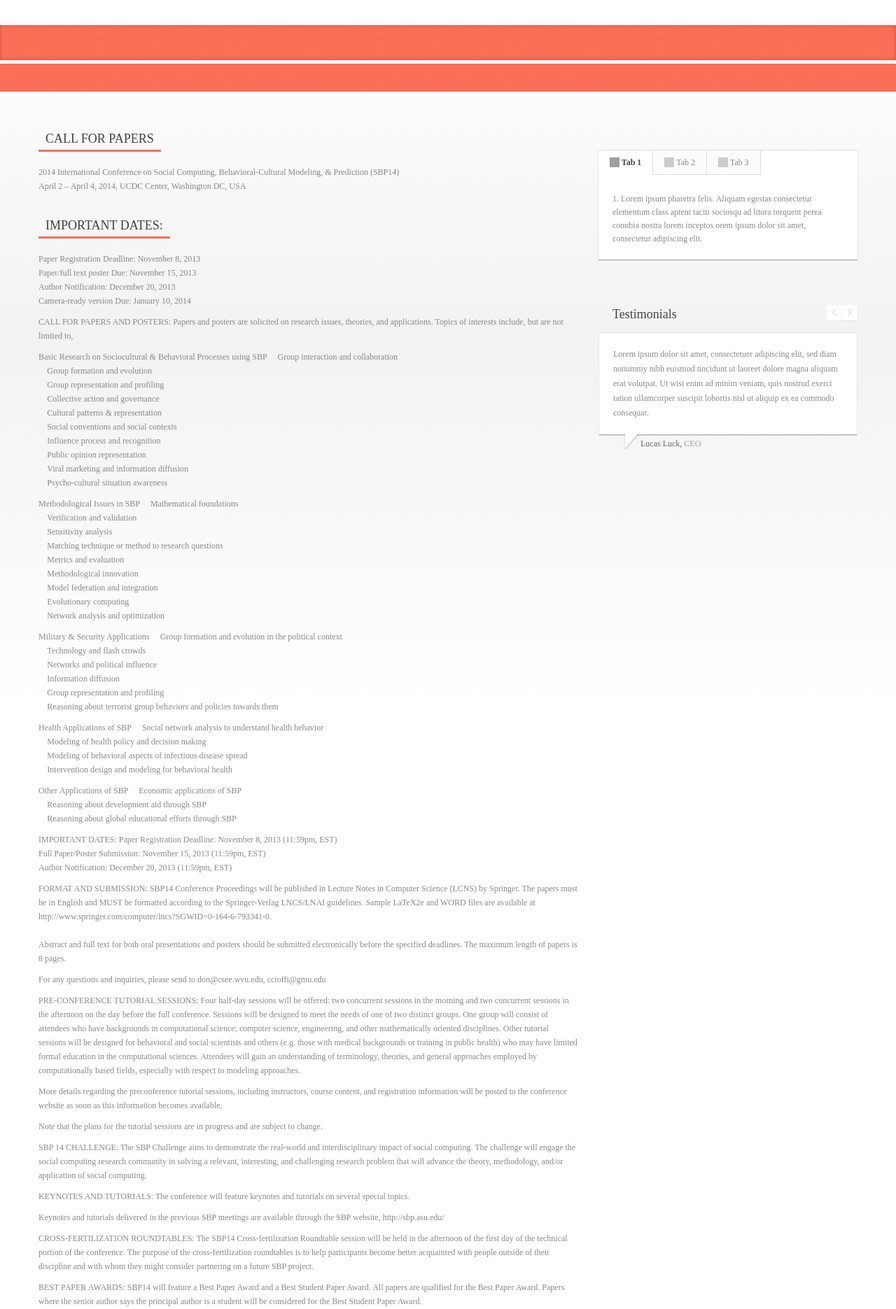
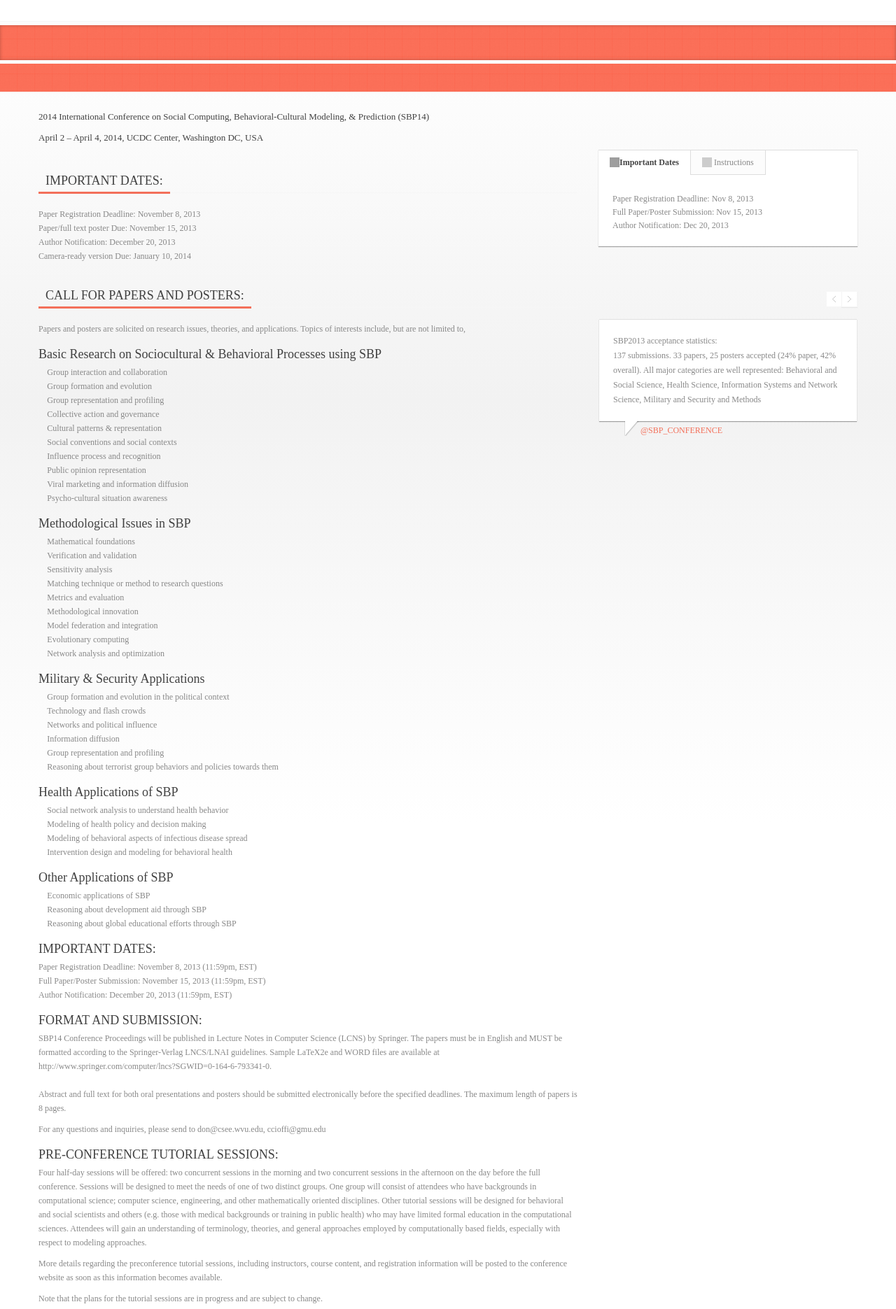
Before and after one commit to sbp-conference/sbp-2014, a Python web app: template templates/base/cfp.html in a window 1280 px wide. Shown: the part 100-1971 px from the top of the page at 70% size. Run offline with Jinja, Linux system fonts and the light colour scheme; the template is opened without the code that fills it, so the values that code supplies are empty; some libraries are stand-ins or nearby versions; some web fonts are replaced; grey boxes are pictures that could not be loaded.

Commit message:
update cfp formatting

```diff
--- a/pages/views.py
+++ b/pages/views.py
@@ -17,7 +17,7 @@ def about(request, **kwargs):
     return render_to_response("base/page.html", context, RequestContext(request))
 
 def cfp(request, **kwargs):
-    context = { 'page_title': 'Call for Proposals',
+    context = { 'page_title': 'Call for Papers',
                 'name': 'home',
                 'fonts': ''}
     return render_to_response("base/cfp.html", context, RequestContext(request))
--- a/templates/base/cfp.html
+++ b/templates/base/cfp.html
@@ -38,12 +38,11 @@
 
                     <!-- start: About Us -->
                     <div id="about">
-                        <div class="title"><h3>CALL FOR PAPERS</h3></div>
-                            <p>
+                        <h4>
             2014 International Conference on
             Social Computing, Behavioral-Cultural Modeling, & Prediction (SBP14)<br />
             April 2 – April 4, 2014, UCDC Center,  Washington DC, USA
-                        </p>
+                        </h4>
                         <p>
 <div class="title"><h3>IMPORTANT DATES:</h3></div>
 Paper Registration Deadline:  November 8, 2013<br />
@@ -51,13 +50,13 @@ Paper/full text poster Due:  November 15, 2013<br />
 Author Notification:  December 20, 2013<br />
 Camera-ready version Due:  January 10, 2014
                         </p>
+
+                        <div class="title"><h3>CALL FOR PAPERS AND POSTERS:</h3></div>
                           <p>
-CALL FOR PAPERS AND POSTERS:
-Papers and posters are solicited on research issues, theories, and applications. Topics
-of interests include, but are not limited to,
+Papers and posters are solicited on research issues, theories, and applications. Topics of interests include, but are not limited to,
 </p>
                         <p>
-Basic Research on Sociocultural & Behavioral Processes using SBP
+<h3>Basic Research on Sociocultural & Behavioral Processes using SBP</h3>
  Group interaction and collaboration<br />
  Group formation and evolution<br />
  Group representation and profiling<br />
@@ -70,7 +69,7 @@ Basic Research on Sociocultural & Behavioral Processes using SBP
  Psycho-cultural situation awareness<br />
 </p>
                         <p>
-Methodological Issues in SBP
+<h3>Methodological Issues in SBP</h3>
  Mathematical foundations<br />
  Verification and validation<br />
  Sensitivity analysis<br />
@@ -82,7 +81,7 @@ Methodological Issues in SBP
  Network analysis and optimization
 </p>
                         <p>
-Military & Security Applications
+<h3>Military & Security Applications</h3>
  Group formation and evolution in the political context<br />
  Technology and flash crowds<br />
  Networks and political influence<br />
@@ -91,28 +90,28 @@ Military & Security Applications
  Reasoning about terrorist group behaviors and policies towards them<br />
 </p>
                         <p>
-Health Applications of SBP
+<h3>Health Applications of SBP</h3>
  Social network analysis to understand health behavior<br />
  Modeling of health policy and decision making<br />
  Modeling of behavioral aspects of infectious disease spread<br />
  Intervention design and modeling for behavioral health<br />
 </p>
                         <p>
-Other Applications of SBP
+<h3>Other Applications of SBP</h3>
  Economic applications of SBP<br />
  Reasoning about development aid through SBP<br />
  Reasoning about global educational efforts through SBP<br />
 
                         </p>
                         <p>
-IMPORTANT DATES:
+<h3>IMPORTANT DATES:</h3>
 Paper Registration Deadline:       November 8, 2013 (11:59pm, EST)<br />
 Full Paper/Poster Submission:     November 15, 2013 (11:59pm, EST)<br />
 Author Notification:                    December 20, 2013 (11:59pm, EST)
 
                         </p>
                         <p>
-FORMAT AND SUBMISSION:
+<h3>FORMAT AND SUBMISSION:</h3>
 SBP14 Conference Proceedings will be published in Lecture Notes in Computer Science (LCNS) by Springer. The papers must be in English and MUST be formatted according to the Springer-Verlag LNCS/LNAI guidelines. Sample LaTeX2e and WORD files are available at
 
 http://www.springer.com/computer/lncs?SGWID=0-164-6-793341-0.
@@ -123,92 +122,54 @@ Abstract and full text for both oral presentations and posters should be submitt
 
 For any questions and inquiries, please send to
 don@csee.wvu.edu, ccioffi@gmu.edu
-
                         </p>
                         <p>
-PRE-CONFERENCE  TUTORIAL SESSIONS:
-Four half-day sessions will be offered: two concurrent sessions in the morning and two
-concurrent sessions in the afternoon on the day before the full conference. Sessions
-will be designed to meet the needs of one of two distinct groups. One group will consist
-of attendees who have backgrounds in computational science; computer science,
-engineering, and other mathematically oriented disciplines. Other tutorial sessions will be
-designed for behavioral and social scientists and others
-(e.g. those with medical backgrounds or training in public health) who may have limited
-formal education in the computational sciences. Attendees will gain an understanding of
-terminology, theories, and general approaches employed by computationally based fields,
+<h3>PRE-CONFERENCE  TUTORIAL SESSIONS:</h3>
+Four half-day sessions will be offered: two concurrent sessions in the morning and two concurrent sessions in the afternoon on the day before the full conference. Sessions will be designed to meet the needs of one of two distinct groups. One group will consist of attendees who have backgrounds in computational science; computer science, engineering, and other mathematically oriented disciplines. Other tutorial sessions will be designed for behavioral and social scientists and others (e.g. those with medical backgrounds or training in public health) who may have limited formal education in the computational sciences. Attendees will gain an understanding of terminology, theories, and general approaches employed by computationally based fields,
 especially with respect to modeling approaches.
                         </p>
                         <p>
-More details regarding the preconference tutorial
-sessions, including instructors, course content, and registration information will be
-posted to the conference website as soon as this information becomes available.
+More details regarding the preconference tutorial sessions, including instructors, course content, and registration information will be posted to the conference website as soon as this information becomes available.
                         </p>
                         <p>
 Note that the plans for the tutorial sessions are in progress and are subject to change.
                         </p>
                         <p>
-
-SBP 14 CHALLENGE:
+<h3>SBP 14 CHALLENGE:</h3>
 The SBP Challenge aims to demonstrate the real-world and interdisciplinary impact of social computing. The challenge will engage the social computing research community in solving a relevant, interesting, and challenging research problem that will advance the theory, methodology, and/or application of social computing.
                         </p>
                         <p>
-KEYNOTES AND TUTORIALS:
+<h3>KEYNOTES AND TUTORIALS:</h3>
 The conference will feature keynotes and tutorials on several special topics.
                         </p>
                         <p>
 
-Keynotes and tutorials delivered in the previous SBP meetings are available through the SBP website,
-http://sbp.asu.edu/
+Keynotes and tutorials delivered in the previous SBP meetings are available through the SBP website, http://sbp.asu.edu/
                         </p>
                         <p>
 
-CROSS-FERTILIZATION ROUNDTABLES:
-The SBP14 Cross-fertilization Roundtable session will be held in the afternoon of the
-first day of the technical portion of the conference. The purpose of the
-cross-fertilization roundtables is to help participants become better acquainted with
-people outside of their discipline and with whom they might consider partnering on a
-future SBP project.
+<h3>CROSS-FERTILIZATION ROUNDTABLES:</h3>
+The SBP14 Cross-fertilization Roundtable session will be held in the afternoon of the first day of the technical portion of the conference. The purpose of the
+cross-fertilization roundtables is to help participants become better acquainted with people outside of their discipline and with whom they might consider partnering on a future SBP project.
                         </p>
                         <p>
-BEST PAPER AWARDS:
-SBP14 will feature a Best Paper Award and a Best Student Paper Award.  All papers are
-qualified for the Best Paper Award. Papers where the senior author says the principal
-author is a student will be considered for the Best Student Paper Award.
+<h3>BEST PAPER AWARDS:</h3>
+SBP14 will feature a Best Paper Award and a Best Student Paper Award.  All papers are qualified for the Best Paper Award. Papers where the senior author says the principal author is a student will be considered for the Best Student Paper Award.
                         </p>
                         <p>
-HOTEL AND LOGISTICS:
+<h3>HOTEL AND LOGISTICS:</h3>
 Information on hotel and logistics will be provided at the conference website as it becomes available.
 </p>
                         <p>
 
-TRAVEL SCHOLARSHIPS:
-It is anticipated that a limited number travel scholarships will be available on a
-competitive basis. Additional information will be provided on the SBP Conference website
-as it becomes available.
+<h3>TRAVEL SCHOLARSHIPS:</h3>
+It is anticipated that a limited number travel scholarships will be available on a competitive basis. Additional information will be provided on the SBP Conference website as it becomes available.
 
 </p>
 
                         </p>
                     </div>
                     <!-- end: About Us -->
-
-                    <!-- start: History -->
-                    <!--div id="history">
-                        <div class="title"><h3>History</h3></div>
-                        <p>
-                            <span class="dropcap">P</span>Lorem ipsum dolor sit amet, consectetuer adipiscing elit, sed diam nonummy nibh euismod tincidunt ut laoreet dolore magna aliquam erat volutpat. Ut wisi enim ad minim veniam, quis nostrud exerci tation ullamcorper suscipit lobortis nisl ut aliquip ex ea commodo consequat. Duis autem vel eum iriure dolor in hendrerit in vulputate velit esse molestie consequat, vel illum dolore eu feugiat nulla facilisis at vero eros et accumsan et iusto odio dignissim qui blandit praesent luptatum zzril delenit augue duis dolore te feugait nulla facilisi.
-                        </p>
-                        <p>
-                            <span class="dropcap color">P</span>Lorem ipsum dolor sit amet, consectetuer adipiscing elit, sed diam nonummy nibh euismod tincidunt ut laoreet dolore magna aliquam erat volutpat. Ut wisi enim ad minim veniam, quis nostrud exerci tation ullamcorper suscipit lobortis nisl ut aliquip ex ea commodo consequat. Duis autem vel eum iriure dolor in hendrerit in vulputate velit esse molestie consequat, vel illum dolore eu feugiat nulla facilisis at vero eros et accumsan et iusto odio dignissim qui blandit praesent luptatum zzril delenit augue duis dolore te feugait nulla facilisi.
-                        </p>
-                        <p>
-                            <span class="dropcap dark">P</span>Lorem ipsum dolor sit amet, consectetuer adipiscing elit, sed diam nonummy nibh euismod tincidunt ut laoreet dolore magna aliquam erat volutpat. Ut wisi enim ad minim veniam, quis nostrud exerci tation ullamcorper suscipit lobortis nisl ut aliquip ex ea commodo consequat. Duis autem vel eum iriure dolor in hendrerit in vulputate velit esse molestie consequat, vel illum dolore eu feugiat nulla facilisis at vero eros et accumsan et iusto odio dignissim qui blandit praesent luptatum zzril delenit augue duis dolore te feugait nulla facilisi.
-                        </p>
-                        <p>
-                            Lorem ipsum dolor sit amet, consectetuer adipiscing elit, sed diam nonummy nibh euismod tincidunt ut laoreet dolore magna aliquam erat volutpat. Ut wisi enim ad minim veniam, quis nostrud exerci tation ullamcorper suscipit lobortis nisl ut aliquip ex ea commodo consequat. Duis autem vel eum iriure dolor in hendrerit in vulputate velit esse molestie consequat, vel illum dolore eu feugiat nulla facilisis at vero eros et accumsan et iusto odio dignissim qui blandit praesent luptatum zzril delenit augue duis dolore te feugait nulla facilisi.
-                        </p>
-                    </div>
-                    <!-- end: History -->
 
                 </div>
 
@@ -243,15 +204,16 @@ as it becomes available.
 
                         <!-- start: Tabs -->
                         <ul class="tabs-nav">
-                            <li class="active"><a href="#tab1"><i class="mini-ico-glass"></i> Tab 1</a></li>
-                            <li><a href="#tab2"><i class="mini-ico-list"></i> Tab 2</a></li>
-                            <li><a href="#tab3"><i class="mini-ico-pencil"></i> Tab 3</a></li>
+                            <li class="active"><a href="#tab1"><i class="mini-ico-glass"></i>Important Dates</a></li>
+                            <li><a href="#tab2"><i class="mini-ico-list"></i> Instructions</a></li>
                         </ul>
 
                         <div class="tabs-container">
-                            <div class="tab-content" id="tab1" style="display: block;">1. Lorem ipsum pharetra felis. Aliquam egestas consectetur elementum class aptent taciti sociosqu ad litora torquent perea conubia nostra lorem inceptos orem ipsum dolor sit amet, consectetur adipiscing elit.</div>
-                            <div class="tab-content" id="tab2" style="display: none;">2. Lorem ipsum pharetra felis. Aliquam egestas consectetur elementum class aptent taciti sociosqu ad litora torquent perea conubia nostra lorem inceptos orem ipsum dolor sit amet, consectetur adipiscing elit.</div>
-                            <div class="tab-content" id="tab3" style="display: none;">3. Lorem ipsum pharetra felis. Aliquam egestas consectetur elementum class aptent taciti sociosqu ad litora torquent perea conubia nostra lorem inceptos orem ipsum dolor sit amet, consectetur adipiscing elit.</div>
+                            <div class="tab-content" id="tab1" style="display: block;">
+Paper Registration Deadline: Nov 8, 2013<br />
+Full Paper/Poster Submission: Nov 15, 2013<br />
+Author Notification: Dec 20, 2013</div>
+                            <div class="tab-content" id="tab2" style="display: none;">Submission instructions will be available soon.</div>
                         </div>
                         <!-- end: Tabs -->
 
@@ -261,34 +223,24 @@ as it becomes available.
 
                         <div class="testimonial-container">
 
-                            <div class="title-out"><h3>Testimonials</h3></div>
+                            <div class="title-out"><h3>&nbsp;</h3></div>
 
                                 <div class="testimonials-carousel" data-autorotate="3000" role="application" style="overflow: hidden; width: 100%;" aria-live="polite"> <a href="#carousel-1-0" class="mr-rotato-next"></a> <a href="#carousel-1-0" class="mr-rotato-prev"></a>
 
                                     <ul class="carousel" id="carousel-1-0" aria-activedescendant="carousel-1-0-slide2" style="margin-left: -200%; float: left; width: 400%; -webkit-transition: margin-left 0.3s ease; transition: margin-left 0.3s ease;">
 
                                         <li class="testimonial" role="tabpanel document" id="carousel-1-0-slide0" aria-hidden="true" style="float: left; width: 25%;">
-                                            <div class="testimonials">Lorem ipsum dolor sit amet, consectetuer adipiscing elit, sed diam nonummy nibh euismod tincidunt ut laoreet dolore magna aliquam erat volutpat. Ut wisi enim ad minim veniam, quis nostrud exerci tation ullamcorper suscipit lobortis nisl ut aliquip ex ea commodo consequat.</div>
+                                            <div class="testimonials">SBP2013 acceptance statistics:<br />
+137 submissions. 33 papers, 25 posters accepted (24% paper, 42% overall).
+All major categories are well represented: Behavioral and Social Science, Health Science, Information Systems and Network Science, Military and Security and Methods</div>
                                             <div class="testimonials-bg"></div>
-                                            <div class="testimonials-author">Lucas Luck, <span>CEO</span></div>
+                                            <div class="testimonials-author"><span></span><a href="https://twitter.com/SBP_Conference/status/290879842977722368">@SBP_CONFERENCE</a></div>
                                         </li>
 
                                         <li class="testimonial" role="tabpanel document" id="carousel-1-0-slide1" aria-hidden="true" style="float: left; width: 25%;">
-                                            <div class="testimonials">Lorem ipsum dolor sit amet, consectetuer adipiscing elit, sed diam nonummy nibh euismod tincidunt ut laoreet dolore magna aliquam erat volutpat. Ut wisi enim ad minim veniam, quis nostrud exerci tation ullamcorper suscipit lobortis nisl ut aliquip ex ea commodo consequat.</div>
+                                            <div class="testimonials">&nbsp;</div>
                                             <div class="testimonials-bg"></div>
-                                            <div class="testimonials-author">Lucas Luck, <span>CTO</span></div>
-                                        </li>
-
-                                        <li class="testimonial mr-rotato-active-slide" role="tabpanel document" id="carousel-1-0-slide2" aria-hidden="false" style="float: left; width: 25%;">
-                                            <div class="testimonials">Lorem ipsum dolor sit amet, consectetuer adipiscing elit, sed diam nonummy nibh euismod tincidunt ut laoreet dolore magna aliquam erat volutpat. Ut wisi enim ad minim veniam, quis nostrud exerci tation ullamcorper suscipit lobortis nisl ut aliquip ex ea commodo consequat.</div>
-                                            <div class="testimonials-bg"></div>
-                                            <div class="testimonials-author">Lucas Luck, <span>COO</span></div>
-                                        </li>
-
-                                        <li class="testimonial" role="tabpanel document" id="carousel-1-0-slide3" aria-hidden="true" style="float: left; width: 25%;">
-                                            <div class="testimonials">Lorem ipsum dolor sit amet, consectetuer adipiscing elit, sed diam nonummy nibh euismod tincidunt ut laoreet dolore magna aliquam erat volutpat. Ut wisi enim ad minim veniam, quis nostrud exerci tation ullamcorper suscipit lobortis nisl ut aliquip ex ea commodo consequat.</div>
-                                            <div class="testimonials-bg"></div>
-                                            <div class="testimonials-author">Lucas Luck, <span>CMO</span></div>
+                                            <div class="testimonials-author"><span></span></div>
                                         </li>
 
                                     </ul>
--- a/templates/base/index.html
+++ b/templates/base/index.html
@@ -47,9 +47,9 @@
                 <div class="span3">
                     <div class="box">
                         <i class="fa-icon-bullhorn"></i>
-                        <h3>Call for Proposals</h3>
+                        <h3>Call for Papers</h3>
                         <p>
-                            SBP is a multidisciplinary conference with a selective single paper track and poster session. SBP also invites a small number of high quality tutorials and nationally recognized keynote speakers.
+                            SBP is a multidisciplinary conference with a selective single paper track and poster session. SBP also invites a small number of high quality tutorials and nationally recognized keynote speakers. See more <a href="/cfp">information</a> on the Call for Papers page.
                         </p>
                         <div class="clear"></div>
                     </div>
```
Also changed, not shown: sbp2014/static/img/testimonials-left-02.png (added), sbp2014/static/img/testimonials-right-02.png (added). Lines whose indentation alone changed are shown as unchanged.
